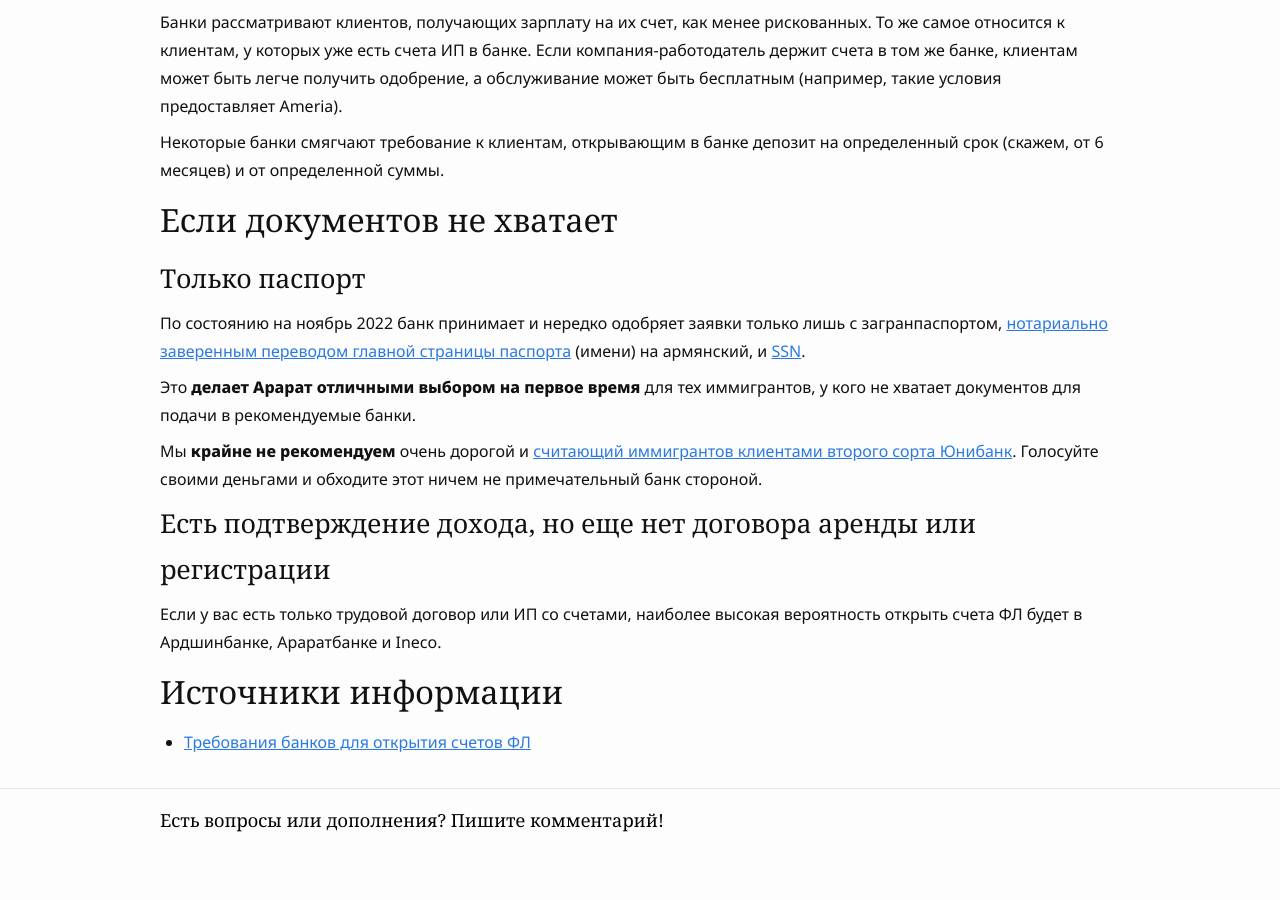
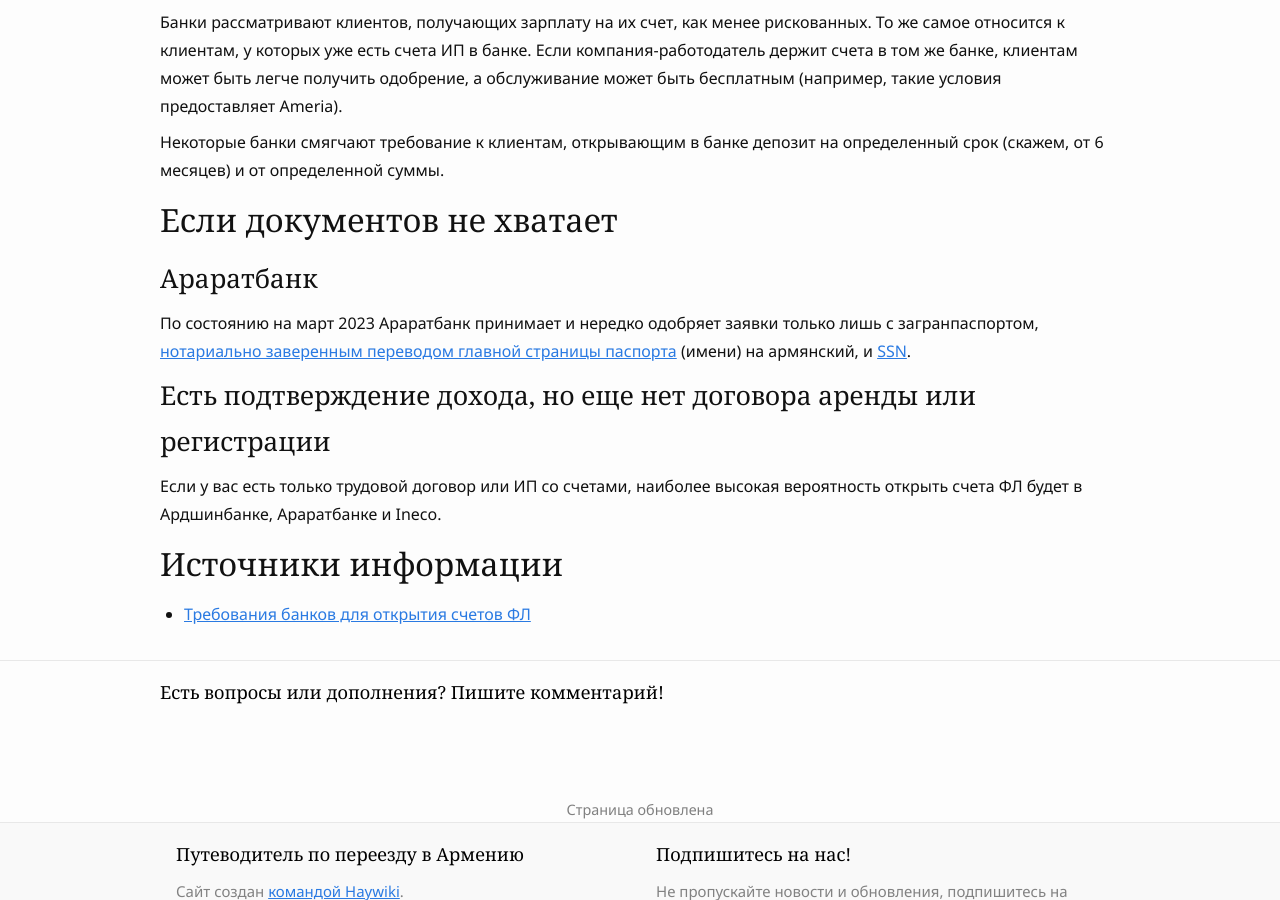
Before and after one commit to haywiki/haywiki.github.io, a Jekyll site: the page built from banks/requirements-fl.md, in a window 1280 px wide and 900 px high, scrolled down 1667 px. Built offline with Jekyll 4.4.1, drawn with Linux system fonts in a browser that asks for light colours; nearby versions of some CDN libraries; a script that is not in the unit is left out; some of the changed text lies outside the part shown.

Commit message:
небольшие корректировки

```diff
--- a/banks/requirements-fl.md
+++ b/banks/requirements-fl.md
@@ -50,13 +50,9 @@
 
 ## Если документов не хватает
 
-### Только паспорт
+### Араратбанк
 
-По состоянию на ноябрь 2022 банк принимает и нередко одобряет заявки только лишь с загранпаспортом, [нотариально заверенным переводом главной страницы паспорта](../documents/passport-translation.md) (имени) на армянский, и [SSN](../documents/social-number.md).
-
-Это **делает Арарат** **отличными выбором на первое время** для тех иммигрантов, у кого не хватает документов для подачи в рекомендуемые банки.
-
-Мы **крайне не рекомендуем** очень дорогой и [считающий иммигрантов клиентами второго сорта Юнибанк](https://telegra.ph/Unibank--vam-sankcionnikam-sdelali-odolzhenie-a-vy-prava-kachaete-11-08). Голосуйте своими деньгами и обходите этот ничем не примечательный банк стороной.
+По состоянию на март 2023 Араратбанк принимает и нередко одобряет заявки только лишь с загранпаспортом, [нотариально заверенным переводом главной страницы паспорта](../documents/passport-translation.md) (имени) на армянский, и [SSN](../documents/social-number.md).
 
 ### Есть подтверждение дохода, но еще нет договора аренды или регистрации
 
```
Also changed, not shown: banks/best-fl.md (+3 -3 lines), life/healthcare.md (+1 -1 lines).
